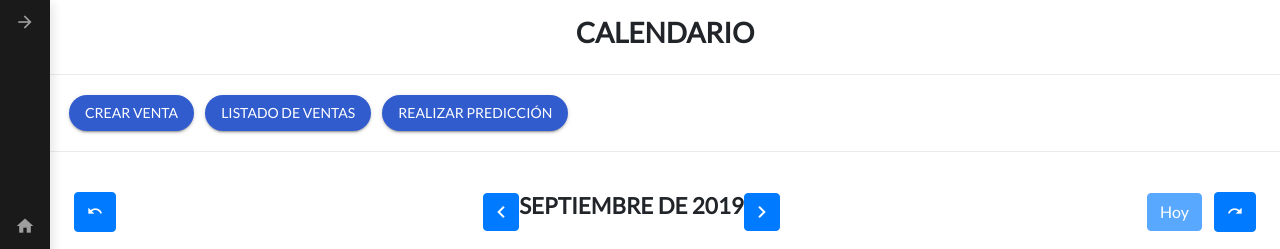
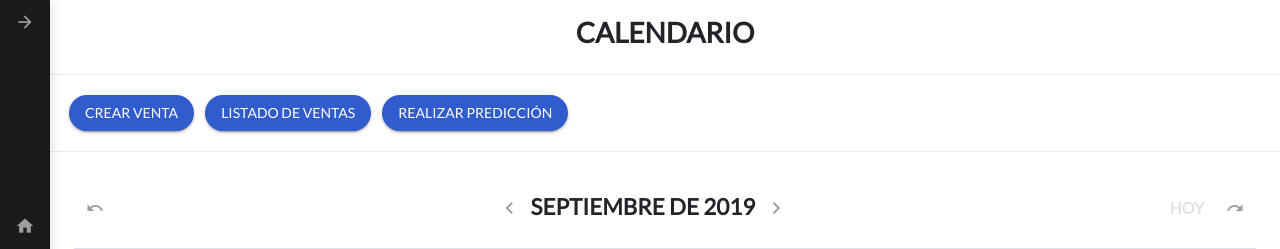
Before and after one commit to LuisReyes98/estimator, a Django app: page /sales/calendar/ in a window 1280 px wide. Shown: the top 249 px of the page. Run offline with Django 3.2, Linux system fonts and the light colour scheme; the visitor is signed in with stand-in values (Sample User, id 1); style sheets or scripts are compiled from the project's sources; some libraries are stand-ins or nearby versions.

Commit message:
Estilos del calendario

```diff
--- a/estimator/static/js/calendar_custom.js
+++ b/estimator/static/js/calendar_custom.js
@@ -1,13 +1,69 @@
+document.addEventListener("DOMContentLoaded", function() {
+  (function calendario() {
+    let calendarioTitulo = Array.from(
+      document.getElementsByClassName("fc-center")
+    )[0].childNodes[0].childNodes[1];
 
-document.addEventListener('DOMContentLoaded', function () {
-    (function calendario() {
-        let calendarioTitulo = Array.from(document.getElementsByClassName("fc-center"))[0].childNodes[0].childNodes[1];
+    let botonIzquierdo = Array.from(
+        document.getElementsByClassName("fc-center")
+      )[0].childNodes[0].childNodes[0];
 
-        calendarioTitulo.classList.add("text-uppercase");
-        calendarioTitulo.classList.add("calendar-title");
-        calendarioTitulo.classList.add("font-weight-bold");
-        // calendarioTitulo.forEach(el => {
-        // });
-    })();
+      let botonDerecho = Array.from(
+        document.getElementsByClassName("fc-center")
+      )[0].childNodes[0].childNodes[2];
 
+      let botonPrevYear = Array.from(
+        document.getElementsByClassName("fc-left")
+      )[0].childNodes[0];
+
+      let contenedorDerecho = Array.from(
+        document.getElementsByClassName("fc-right")
+      )[0];
+
+      let botonNextYear = Array.from(
+        document.getElementsByClassName("fc-right")
+      )[0].childNodes[1];
+
+      let botonToday = Array.from(
+        document.getElementsByClassName("fc-right")
+      )[0].childNodes[0];
+
+    calendarioTitulo.classList.add("text-uppercase");
+    calendarioTitulo.classList.add("calendar-title");
+    calendarioTitulo.classList.add("font-weight-bold");
+
+    botonIzquierdo.classList.add("app__button--icon");
+    botonIzquierdo.classList.add("calendar-button");
+    botonIzquierdo.classList.add("mdl-button");
+    botonIzquierdo.classList.add("mdl-js-button");
+    botonIzquierdo.classList.add("mdl-button--icon");
+
+    botonDerecho.classList.add("app__button--icon");
+    botonDerecho.classList.add("calendar-button");
+    botonDerecho.classList.add("mdl-button");
+    botonDerecho.classList.add("mdl-js-button");
+    botonDerecho.classList.add("mdl-button--icon");
+
+    botonPrevYear.classList.add("app__button--icon");
+    botonPrevYear.classList.add("calendar-button_year");
+    botonPrevYear.classList.add("mdl-button");
+    botonPrevYear.classList.add("mdl-js-button");
+    botonPrevYear.classList.add("mdl-button--icon");
+
+    contenedorDerecho.classList.add("calendar-container_fc-right");
+
+    botonNextYear.classList.add("app__button--icon");
+    botonNextYear.classList.add("calendar-button_year");
+    botonNextYear.classList.add("mdl-button");
+    botonNextYear.classList.add("mdl-js-button");
+    botonNextYear.classList.add("mdl-button--icon");
+
+    botonToday.classList.add("calendar-button_today");
+    botonToday.classList.add("text-uppercase");
+    botonToday.classList.add("small");
+    botonToday.classList.add("font-weight-bold");
+    // botonIzquierdo.classList.add("position-absolute")
+    // calendarioTitulo.forEach(el => {
+    // });
+  })();
 });
--- a/estimator/templates/users/company_users_list.html
+++ b/estimator/templates/users/company_users_list.html
@@ -39,7 +39,7 @@
                                 <th scope="row">{{ forloop.counter }}</th>
                                 <td>{{ cpuser.user.firts_name }} {{cpuser.user.last_name}}</td>
                                 <td>{{ cpuser.user.email }}</td>
-                                <td>{{ cpuser.user.company }}</td>
+                                <td>{{ cpuser.company }}</td>
                                 <td>{{ cpuser.user.is_staff }}</td>
                                 <td class="text-center" style="cursor: default;">
                                     <a href=""
--- a/scss/app.scss
+++ b/scss/app.scss
@@ -42,6 +42,7 @@
           color: map-get($project_colors, "cyan");
         }
       }
+
     }
 
     &.button--fab {
--- a/scss/material_lite_customs/_calendar.scss
+++ b/scss/material_lite_customs/_calendar.scss
@@ -1,4 +1,4 @@
-.fc-next-button{
+.fc-next-button {
   // @extend .mdl-button ;
   // @extend .mdl-js-button ;
   // @extend .mdl-button--raised ;
@@ -7,5 +7,64 @@
 .calendar {
   &-title {
     font-size: 1.4rem !important;
+    display: flex;
+    justify-content: center;
+    align-items: center;
+  }
+
+  &-button {
+    display: flex;
+    align-items: center;
+    justify-content: center;
+
+    span {
+      display: flex;
+      align-items: center;
+      justify-content: center;
+      font-size: 26px;
+    }
+
+    &:hover {
+      text-decoration: none;
+      color: map-get($project_colors, "dark_blue");
     }
   }
+
+  &-button_year {
+    display: flex;
+    align-items: center;
+    justify-content: center;
+
+    span {
+      display: flex;
+      align-items: center;
+      justify-content: center;
+      font-size: 18px;
+    }
+
+    &:hover {
+      text-decoration: none;
+      color: map-get($project_colors, "dark_blue");
+    }
+  }
+
+  &-container_fc-right {
+    display: flex;
+  }
+
+  &-button_today {
+    padding: 0px;
+    background-color: rgba(0, 0, 0, 0) !important;
+    border: none !important;
+    color: map-get($project_colors, "deep_blue") !important;
+
+    &:hover {
+      background-color: rgba(0, 0, 0, 0) !important;
+      color: map-get($project_colors, "dark_blue") !important;
+    }
+
+    &[disabled] {
+      color: map-get($project_colors, "gray-400") !important;
+    }
+  }
+}
```
Also changed, not shown: estimator/templates/home.html (+34 -11 lines). Lines whose indentation alone changed are shown as unchanged.
